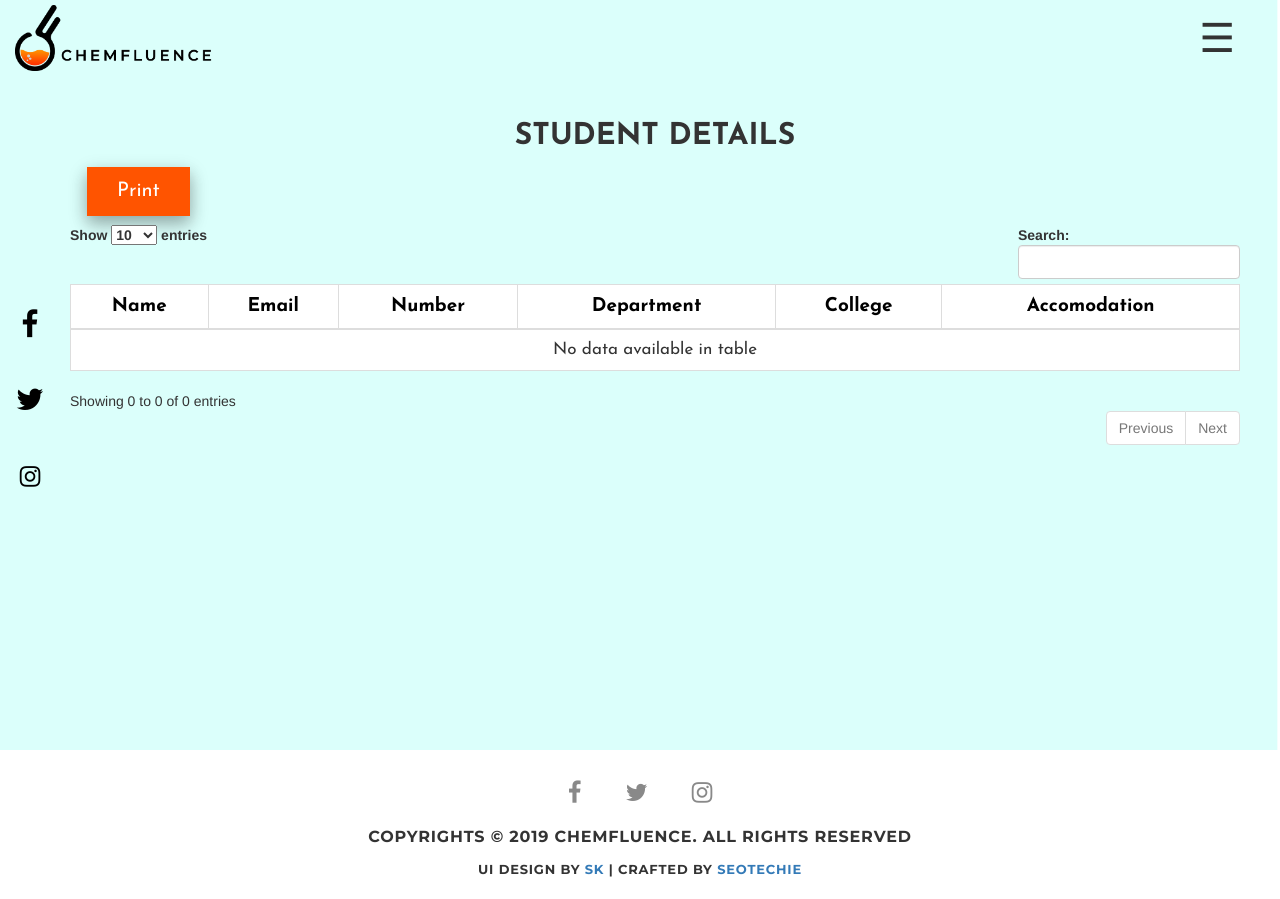
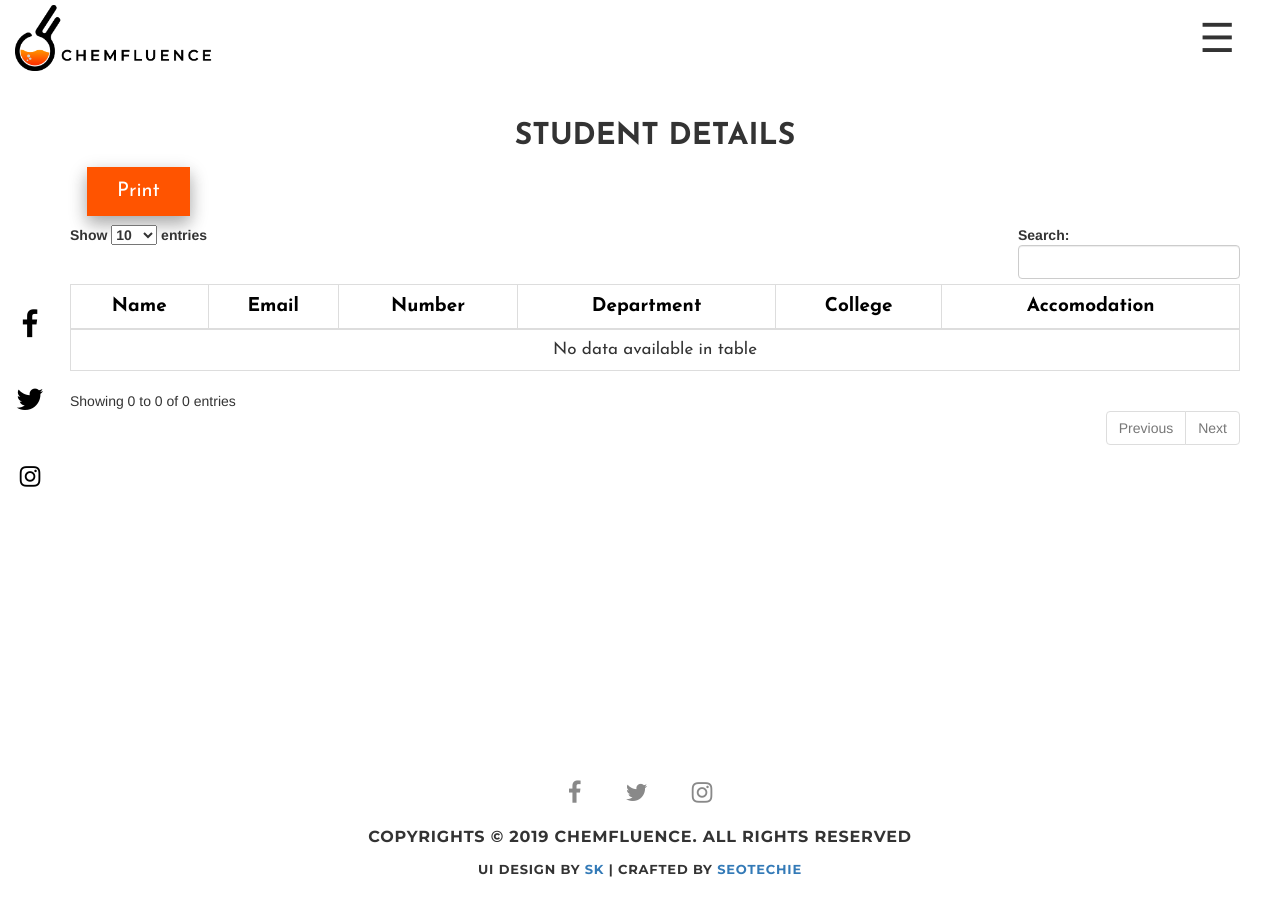
Before and after one commit to startersup/chemfluence, a PHP site: page /chemadmin/index.php in a window 1280 px wide. Run offline with PHP 8.4, Linux system fonts and the light colour scheme; the visitor is signed in with stand-in values (Sample User, id 1); data that the repository does not hold is empty; some libraries are stand-ins or nearby versions.

Commit message:
Update style.css
sddd

```diff
--- a/assets/css/style.css
+++ b/assets/css/style.css
@@ -15,14 +15,7 @@ body{ font-family: 'ProximaNovaLtLight';}
 table{
     width:100%;
 }
-@media print {
-  * {
-    display: none;
-  }
-  #printableTable {
-    display: block;
-  }
-}
+
 table th
 {
     font-family: 'Josefin Sans', sans-serif;
@@ -461,7 +454,7 @@ a.button {
     margin: 0!important;
     min-height:100vh;
     height:100%;
-    background: url(../images/plain-01.jpg) no-repeat center center;
+    background: url() no-repeat center center;
      background-repeat: no-repeat;
     background-size: 100% auto;
     background-position: center top;
```
